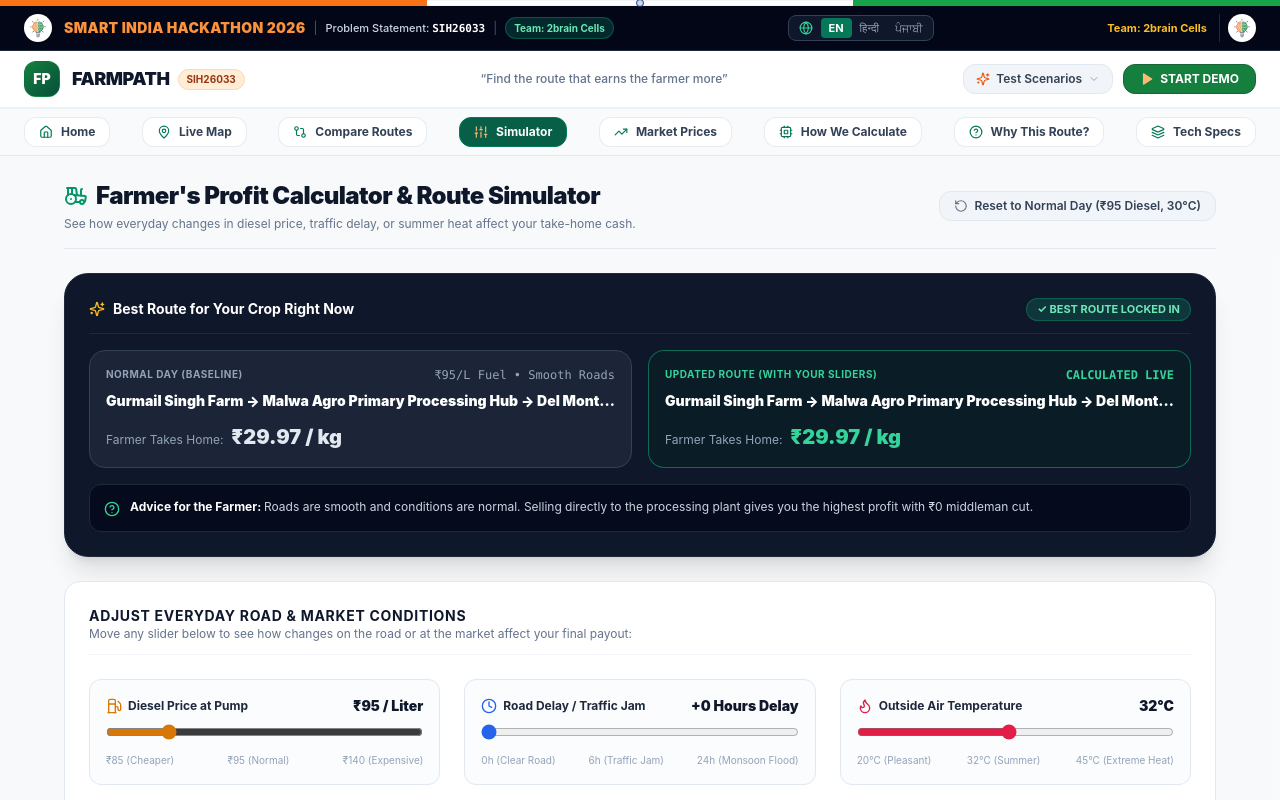
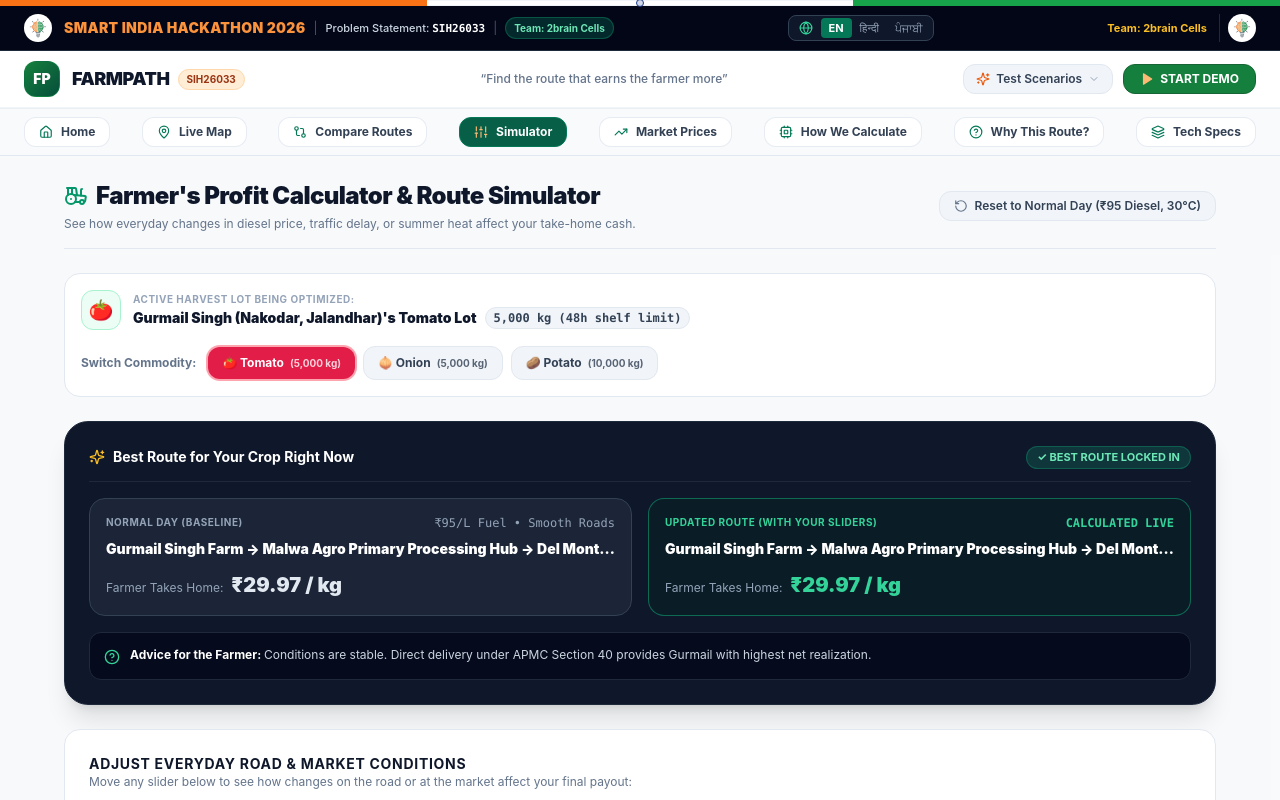
Before and after one commit to eshaansharma07/farmpath-sih2026, a Next.js app: page /simulator in a window 1280 px wide. Shown: the top 800 px of the page. Built offline with nearby package versions, Linux system fonts and the light colour scheme.

Commit message:
feat: add interactive commodity lot switcher to simulator page

```diff
--- a/src/app/simulator/page.tsx
+++ b/src/app/simulator/page.tsx
@@ -26,6 +26,7 @@
 export default function WhatIfSimulatorPage() {
   const {
     cropLot,
+    updateCropLot,
     conditions,
     updateConditions,
     resetConditions,
@@ -58,26 +59,23 @@
 
   // Human, simple farmer-friendly advice
   const farmerFriendlyAdvice = React.useMemo(() => {
-    if (conditions.fuelPricePerLiter > 115) {
-      return `Diesel is expensive at ₹${conditions.fuelPricePerLiter}/L today, so truck travel costs more. We automatically picked a closer buyer so you don't waste your earnings on diesel fuel.`;
+    if (dieselDiff > 25 && conditions.ambientTemperatureC > 38) {
+      return `Extreme double shock! Diesel is +₹${dieselDiff}/L and heat is ${conditions.ambientTemperatureC}°C. FARMPATH actively pre-cools at Doaba Cold Hub to prevent a -₹40,000 rot disaster while pooling reefer trucks!`;
+    }
+    if (dieselDiff > 20) {
+      return `Diesel is high (+₹${dieselDiff}/L). Driving far burns money. Notice how FARMPATH redirects Gurmail to Doaba Cold Hub (just 12 km away) to pool logistics rather than driving solo to distant mandis!`;
+    }
+    if (conditions.ambientTemperatureC >= 40) {
+      return `Extreme heatwave (${conditions.ambientTemperatureC}°C). Open tractors will lose 40% of harvest to sun rot in mandi queues. FARMPATH locks in pre-cooling to guarantee 0% spoilage.`;
     }
     if (conditions.transitDelayHours >= 12) {
-      return `There is a heavy road delay of +${conditions.transitDelayHours} hours. We rerouted your truck to a nearby cold storage hub so your tomatoes stay fresh and do not rot in the heat.`;
-    }
-    if (conditions.ambientTemperatureC >= 38) {
-      return `It is a hot day (${conditions.ambientTemperatureC}°C). Produce spoils quickly in open tractors, so our route uses a pre-cooling cold hub to protect your crop quality.`;
-    }
-    if (conditions.marketPriceMultiplier <= 0.8) {
-      return `Mandi auction rates have dropped today. Instead of selling in a falling mandi, we send your crop to a food processing company with a fixed pre-agreed price.`;
-    }
-    if (conditions.buyerDemandMultiplier >= 1.3) {
-      return `Supermarkets and processing factories are buying in bulk today. We connected your truck to direct modern retail buyers paying top rupee.`;
+      return `Heavy ${conditions.transitDelayHours}h traffic delay. Produce held at chilled temperatures survives indefinitely, whereas mandi-bound tractors decompose on the highway.`;
     }
     if (hasRouteChanged) {
-      return `Because conditions changed, we found a different route that puts more cash in your hand than the default path.`;
+      return `Notice how the route dynamically rerouted to preserve maximum farmer margin as your conditions changed!`;
     }
-    return `Roads are smooth and conditions are normal. Selling directly to the processing plant gives you the highest profit with ₹0 middleman cut.`;
-  }, [conditions, hasRouteChanged]);
+    return `Conditions are stable. Direct delivery under APMC Section 40 provides Gurmail with highest net realization.`;
+  }, [conditions, hasRouteChanged, dieselDiff]);
 
   return (
     <div className="space-y-6 max-w-6xl mx-auto animate-in fade-in duration-300">
@@ -102,6 +100,70 @@
           <RotateCcw className="w-3.5 h-3.5 text-slate-500" />
           <span>Reset to Normal Day (₹95 Diesel, 30°C)</span>
         </button>
+      </div>
+
+      {/* 🌾 COMMODITY & HARVEST LOT QUICK SELECTOR */}
+      <div className="bg-white rounded-2xl border border-slate-200 p-4 shadow-xs flex flex-wrap items-center justify-between gap-4">
+        <div className="flex items-center gap-3">
+          <div className="w-10 h-10 rounded-xl bg-emerald-50 border border-emerald-200 flex items-center justify-center text-xl font-bold shadow-xs">
+            {cropLot.crop === 'Tomato' ? '🍅' : cropLot.crop === 'Onion' ? '🧅' : '🥔'}
+          </div>
+          <div>
+            <span className="text-[10px] font-bold text-slate-400 uppercase tracking-wider block">
+              Active Harvest Lot Being Optimized:
+            </span>
+            <div className="text-sm font-black text-slate-900 flex items-center gap-2">
+              <span>{cropLot.farmerName}&apos;s {cropLot.crop} Lot</span>
+              <span className="text-xs font-mono font-bold px-2 py-0.5 rounded-full bg-slate-100 text-slate-700 border border-slate-200">
+                {cropLot.quantityKg.toLocaleString()} kg ({cropLot.maxTransitHours}h shelf limit)
+              </span>
+            </div>
+          </div>
+        </div>
+
+        {/* 3 Quick Switcher Buttons */}
+        <div className="flex items-center gap-2">
+          <span className="text-xs font-bold text-slate-500 mr-1 hidden sm:inline">Switch Commodity:</span>
+
+          <button
+            type="button"
+            onClick={() => updateCropLot({ crop: 'Tomato', quantityKg: 5000, maxTransitHours: 48 })}
+            className={`px-3.5 py-2 rounded-xl text-xs font-bold transition-all flex items-center gap-1.5 cursor-pointer ${
+              cropLot.crop === 'Tomato'
+                ? 'bg-rose-600 text-white shadow-xs ring-2 ring-rose-300'
+                : 'bg-slate-100 text-slate-700 hover:bg-slate-200 border border-slate-200'
+            }`}
+          >
+            <span>🍅 Tomato</span>
+            <span className="text-[10px] opacity-80">(5,000 kg)</span>
+          </button>
+
+          <button
+            type="button"
+            onClick={() => updateCropLot({ crop: 'Onion', quantityKg: 5000, maxTransitHours: 72 })}
+            className={`px-3.5 py-2 rounded-xl text-xs font-bold transition-all flex items-center gap-1.5 cursor-pointer ${
+              cropLot.crop === 'Onion'
+                ? 'bg-amber-600 text-white shadow-xs ring-2 ring-amber-300'
+                : 'bg-slate-100 text-slate-700 hover:bg-slate-200 border border-slate-200'
+            }`}
+          >
+            <span>🧅 Onion</span>
+            <span className="text-[10px] opacity-80">(5,000 kg)</span>
+          </button>
+
+          <button
+            type="button"
+            onClick={() => updateCropLot({ crop: 'Potato', quantityKg: 10000, maxTransitHours: 120 })}
+            className={`px-3.5 py-2 rounded-xl text-xs font-bold transition-all flex items-center gap-1.5 cursor-pointer ${
+              cropLot.crop === 'Potato'
+                ? 'bg-emerald-600 text-white shadow-xs ring-2 ring-emerald-300'
+                : 'bg-slate-100 text-slate-700 hover:bg-slate-200 border border-slate-200'
+            }`}
+          >
+            <span>🥔 Potato</span>
+            <span className="text-[10px] opacity-80">(10,000 kg)</span>
+          </button>
+        </div>
       </div>
 
       {/* BEFORE vs AFTER Real-Time Comparison Card */}
```
